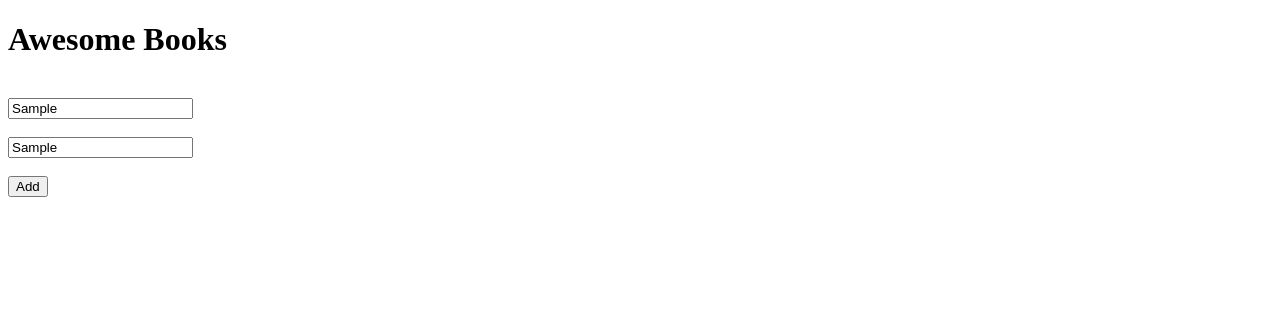
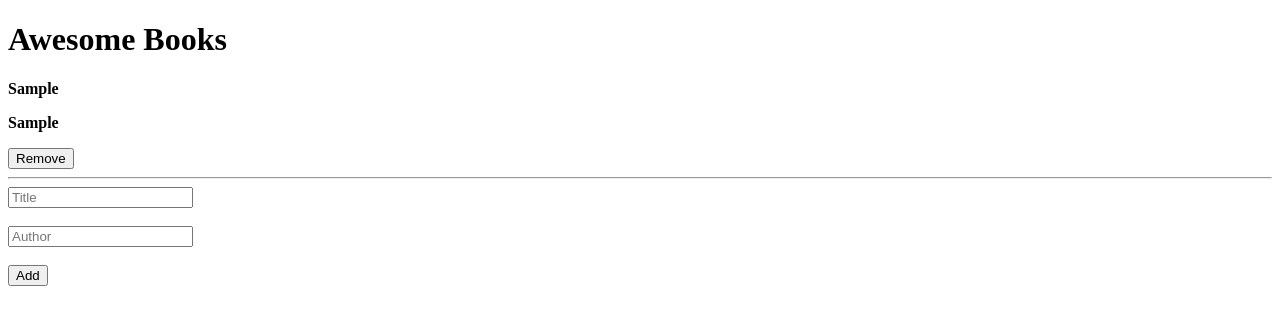
Before and after one commit to binhussen/awesome-books, a plain HTML site: page index.html in a window 1280 px wide. Both pictures are taken after typing "Sample", "Sample" into the empty fields and a click on the input "Add". Drawn offline with Linux system fonts and the light colour scheme.

Commit message:
Update function to Add and Removes

```diff
--- a/index.html
+++ b/index.html
@@ -11,14 +11,17 @@
 	<body>
 		<h1>Awesome Books</h1>
 		<div class="data-container"></div>
-		<br />
-		<div>
-			<input type="text" name="title" id="title" placeholder="Title" />
-			<br /><br />
-			<input type="text" name="author" id="author" placeholder="Author" />
-			<br /><br />
+		<form action="">
+			<div>
+				<input type="text" name="title" id="title" placeholder="Title" />
+			</div>
+			<br />
+			<div>
+				<input type="text" name="author" id="author" placeholder="Author" />
+			</div>
+			<br />
 			<input id="submit" type="submit" value="Add" />
-		</div>
+		</form>
 		<script src="scripts.js"></script>
 	</body>
 </html>
--- a/scripts.js
+++ b/scripts.js
@@ -12,9 +12,13 @@ displayBooks = () => {
 	container.innerHTML = "";
 	books.forEach((book) => {
 		container.innerHTML += `<div class="book">
-        <h2>${book.title}</h2>
-        <p>${book.author}</p>
-        </div>`;
+        <p><strong>${book.title}</strong></p>
+        <p><strong>${book.author}</strong></p>
+        <input type="button" value="Remove" onclick="removeBook(${books.indexOf(
+					book
+				)})">
+        </div>
+        <hr/>`;
 	});
 };
 
@@ -25,12 +29,18 @@ addBook = (e) => {
 		author: author.value,
 	};
 	books.push(newBook);
-	console.log(books);
+	clear();
+	displayBooks(books);
 };
 
 removeBook = (i) => {
-	books = books.filter((book) => book !== books[i]);
-	console.log(books);
+	books.filter((book) => book !== books[i]);
+	displayBooks();
+};
+
+clear = () => {
+	title.value = "";
+	author.value = "";
 };
 
 submit.addEventListener("click", addBook);
```
